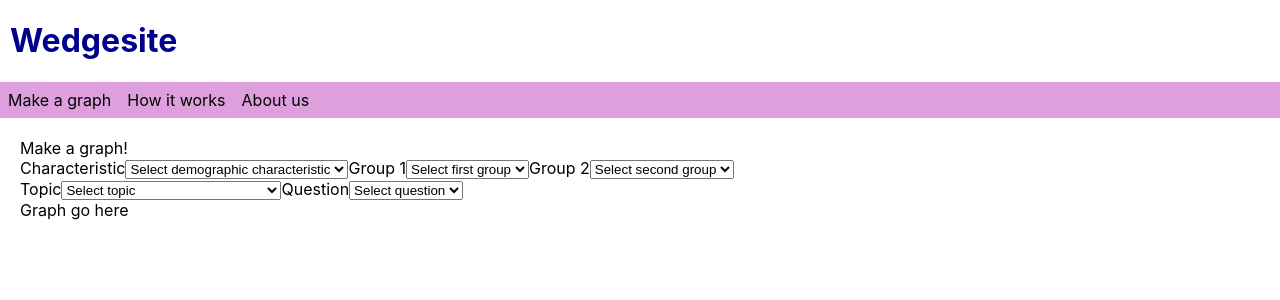
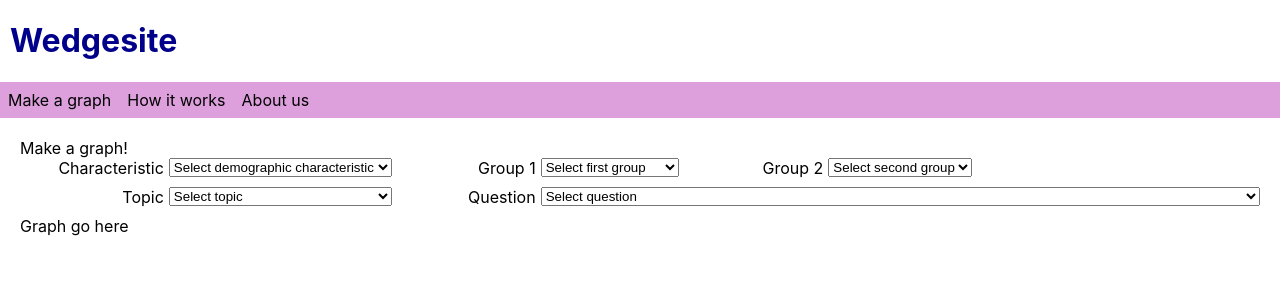
Before and after one commit to z-for-zarrin/political_wedges, a React (Create React App) app in the folder client/: page /create in a window 1280 px wide. Shown: the top 300 px of the page. Built offline with nearby package versions, Linux system fonts and the light colour scheme.

Commit message:
form displays in a grid

```diff
--- a/client/src/components/GraphInput.js
+++ b/client/src/components/GraphInput.js
@@ -1,4 +1,5 @@
 import { useState } from "react";
+import '../styles/GraphStyle.css';
 
 const GraphInput = ({group1Id, setGroup1Id, group1Name, setGroup1Name,
     group2Id, setGroup2Id, group2Name, setGroup2Name, question, setQuestion}) => {
@@ -148,8 +149,7 @@ const GraphInput = ({group1Id, setGroup1Id, group1Name, setGroup1Name,
                 <option disabled value={JSON.stringify({index: null, value:""})}>Select second group</option>
                 {group2Options}
             </select>
-            <br />
-            <label htmlFor="topic-select">Topic</label>
+            <label htmlFor="topic-select" id="topic-label">Topic</label>
             <select
                 id="topic-select"
                 type="text"
@@ -169,7 +169,7 @@ const GraphInput = ({group1Id, setGroup1Id, group1Name, setGroup1Name,
                 <option value="workplaces">Workplaces</option>
                 <option value="misc">Miscellaneous</option>
             </select>
-            <label htmlFor="question">Question</label>
+            <label htmlFor="question" id="question-label">Question</label>
             <select
                 id="question-select"
                 type="text"
--- a/client/src/styles/GraphStyle.css
+++ b/client/src/styles/GraphStyle.css
@@ -0,0 +1,29 @@
+#parameters-form{
+    display: grid;
+    grid-template: 50% 50% / repeat(8, 1fr)
+}
+
+#topic-label{
+    grid-area: 2 / 1 / 3 / 2;
+}
+
+#topic-select{
+    grid-area: 2 / 2 / 3 / 3;
+}
+
+#question-label{
+    grid-area: 2 / 3 / 3 / 4;
+}
+
+#question-select{
+    grid-area: 2 / 4 / 3 / -1;
+}
+
+select{
+    margin-left: 5px;
+    margin-bottom: 10px;
+}
+
+label{
+    text-align: right;
+}
```
